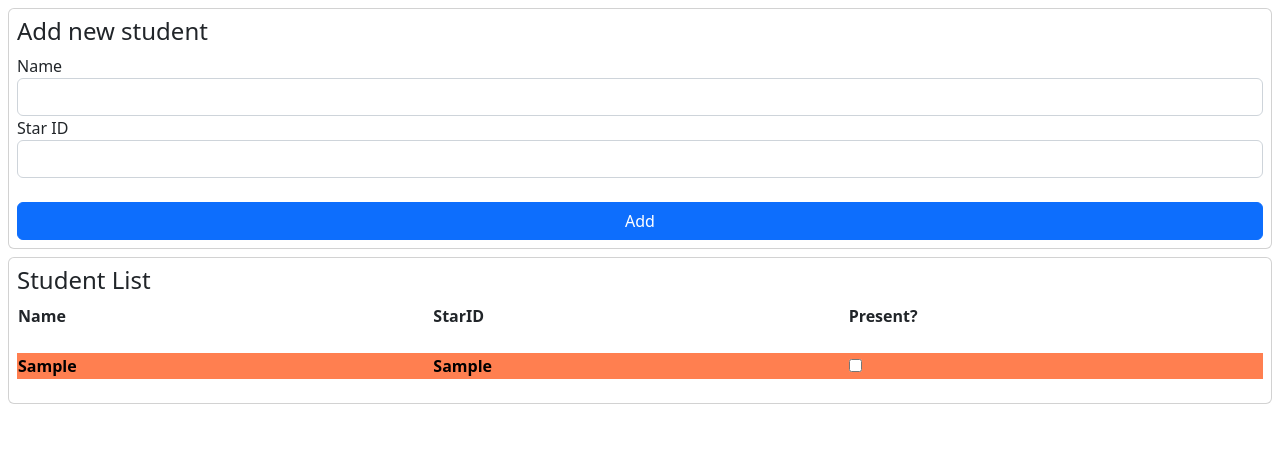
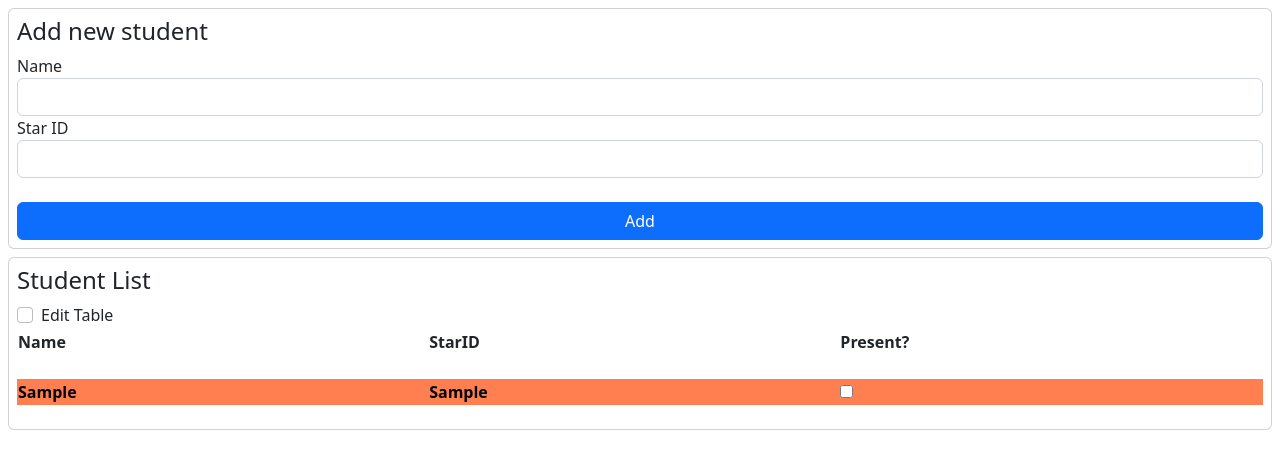
Before and after one commit to RageKage/student-sign-in, a Vue app: page / in a window 1280 px wide. Both pictures are taken after typing "Sample", "Sample" into the empty fields and a click on the button "Add". Shown: the top 468 px of the page. Built offline with nearby package versions, Linux system fonts and the light colour scheme.

Commit message:
commit - delete works

```diff
--- a/src/App.vue
+++ b/src/App.vue
@@ -4,6 +4,7 @@
     <student-table
       v-bind:students="students"
       v-on:student-arrived-or-left="studentArrivedOrLeft"
+      v-on:delete-student="studentDelete"
     ></student-table>
     <student-message :student="mostRecentStudents"></student-message>
   </div>
@@ -24,7 +25,7 @@ export default {
   data() {
     return {
       students: [],
-      mostRecentStudents: {}
+      mostRecentStudents: {},
     };
   },
   methods: {
@@ -35,25 +36,31 @@ export default {
         return s1.name.toUpperCase() < s2.name.toUpperCase() ? -1 : 1;
       });
     },
-    studentArrivedOrLeft(student, present){
-        // find the student in array of students
-        // update the present Attribute
+    studentArrivedOrLeft(student, present) {
+      // find the student in array of students
+      // update the present Attribute
 
-        let updateStudent = this.students.find(function(s){
-          if(s.name === student.name && s.starID === student.starID) {
-            return true
-          }
-
-        })
-        if (updateStudent) {
-          updateStudent.present = present
-          this.mostRecentStudents = updateStudent
-          console.log(updateStudent)
+      let updateStudent = this.students.find(function (s) {
+        if (s.name === student.name && s.starID === student.starID) {
+          return true;
         }
-    }
+      });
+      if (updateStudent) {
+        updateStudent.present = present;
+        this.mostRecentStudents = updateStudent;
+        console.log(updateStudent);
+      }
+    },
+    studentDelete(student) {
+      // returns
+      this.students = this.students.filter(function (s) {
+        if (s != student) {
+          return true;
+        }
+      });
+      this.mostRecentStudents = ''
+    },
   },
-
-
 };
 </script>
 <style>
--- a/src/components/StudentRow.vue
+++ b/src/components/StudentRow.vue
@@ -9,20 +9,27 @@
         v-on:change="arrivedOrLeft(student, $event.target.checked)"
       />
     </td>
+    <td><img v-show="edit" v-on:click="deleteStudent" src="@/assets/delete_icon.png"></td>
   </tr>
 </template>
 
 <script>
 export default {
   name: "StudentRow",
-  emits: ["student-arrived-or-left"],
+  emits: ["student-arrived-or-left", "delete-student"],
   props: {
     student: Object,
+    edit: Boolean
   },
   methods: {
     arrivedOrLeft(student, present) {
       this.$emit("student-arrived-or-left", student, present);
     },
+    deleteStudent(){
+      if(confirm(`Delete ${this.student.name}`)){
+        this.$emit("delete-student", this.student);
+      }
+    }
   },
 };
 </script>
@@ -38,4 +45,8 @@ export default {
   font-weight: bold;
   background: coral;
 }
+
+img {
+  height: 40px;
+}
 </style>
--- a/src/components/StudentTable.Vue
+++ b/src/components/StudentTable.Vue
@@ -2,19 +2,30 @@
   <div>
     <div class="card student-list m-2 p-2">
       <h4 class="card-title">Student List</h4>
+
+      <div class="edit-table-toggle form-check">
+        <input type="checkbox" class="form-check-input" id="edit-table" v-model="editTable">
+        <label for="edit-table">Edit Table</label>
+      </div>
+
+
       <div id="student-table">
         <table class="table">
           <tr>
             <th>Name</th>
             <th>StarID</th>
             <th>Present?</th>
+            <th v-show = "editTable">Delete</th>
           </tr>
-          <br>
+          <br />
           <student-row
             v-for="student in students"
             v-bind:student="student"
             v-bind:key="student.starID"
+            v-bind:edit="editTable"
             v-on:student-arrived-or-left="arrivedOrLeft"
+            v-on:delete-student="deleteStudent"
+
           >
           </student-row>
         </table>
@@ -28,19 +39,28 @@ import StudentRow from "@/components/StudentRow.vue";
 
 export default {
   name: "StudentTable",
-  emits: ["student-arrived-or-left"],
+  emits: ["student-arrived-or-left", "delete-student"],
   components: {
     StudentRow,
   },
   props: {
     students: Array,
   },
+  data(){
+    return {
+      editTable: false
+    }
+  },
   methods: {
     arrivedOrLeft(student, present) {
       // todo emit message to parent.
       this.$emit("student-arrived-or-left", student, present);
     },
-  },
+    deleteStudent(student) {
+      this.$emit("delete-student", student);
+    },
+
+  }
 };
 </script>
 
```
Also changed, not shown: src/assets/remove.png (added).
